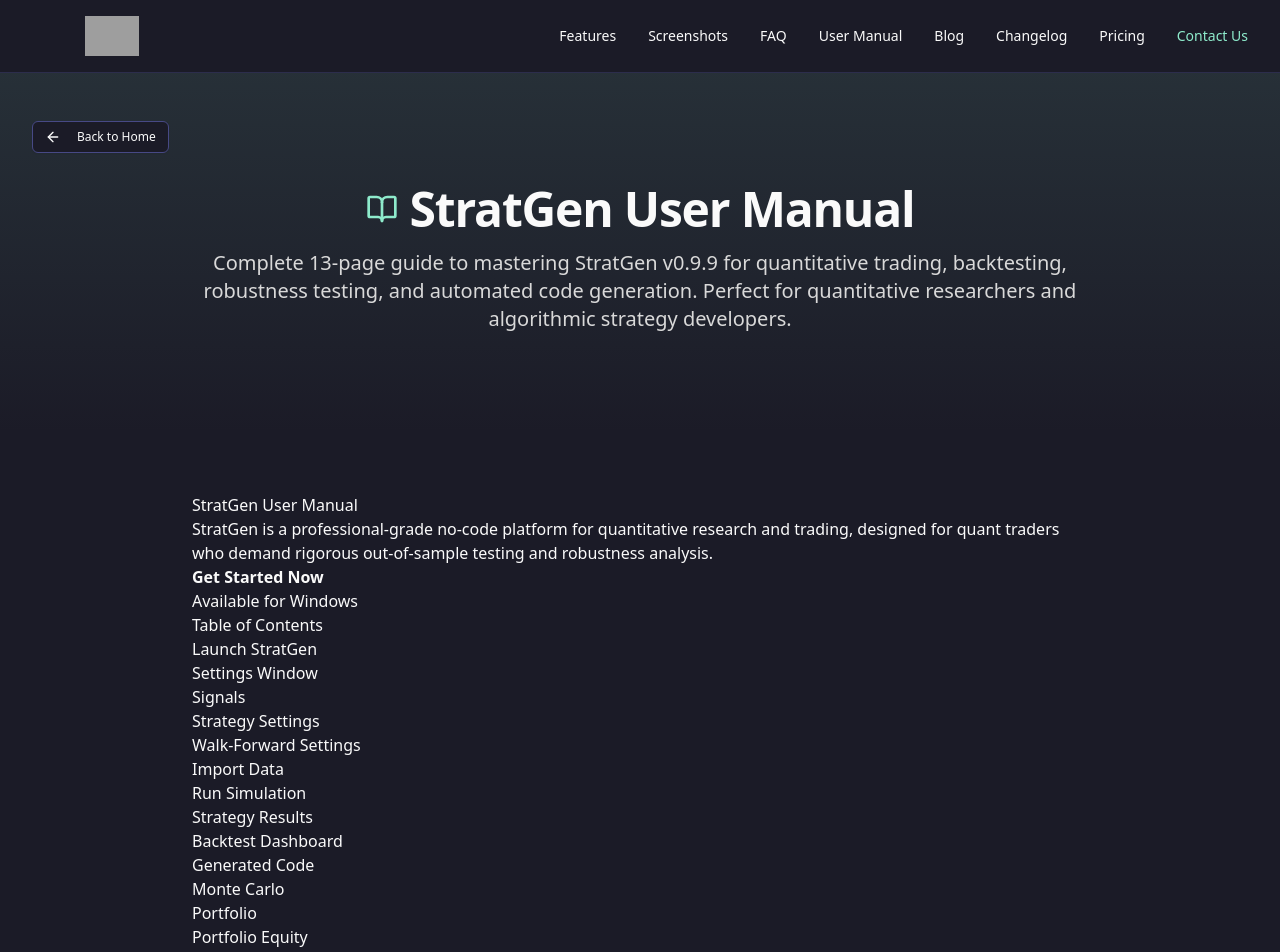
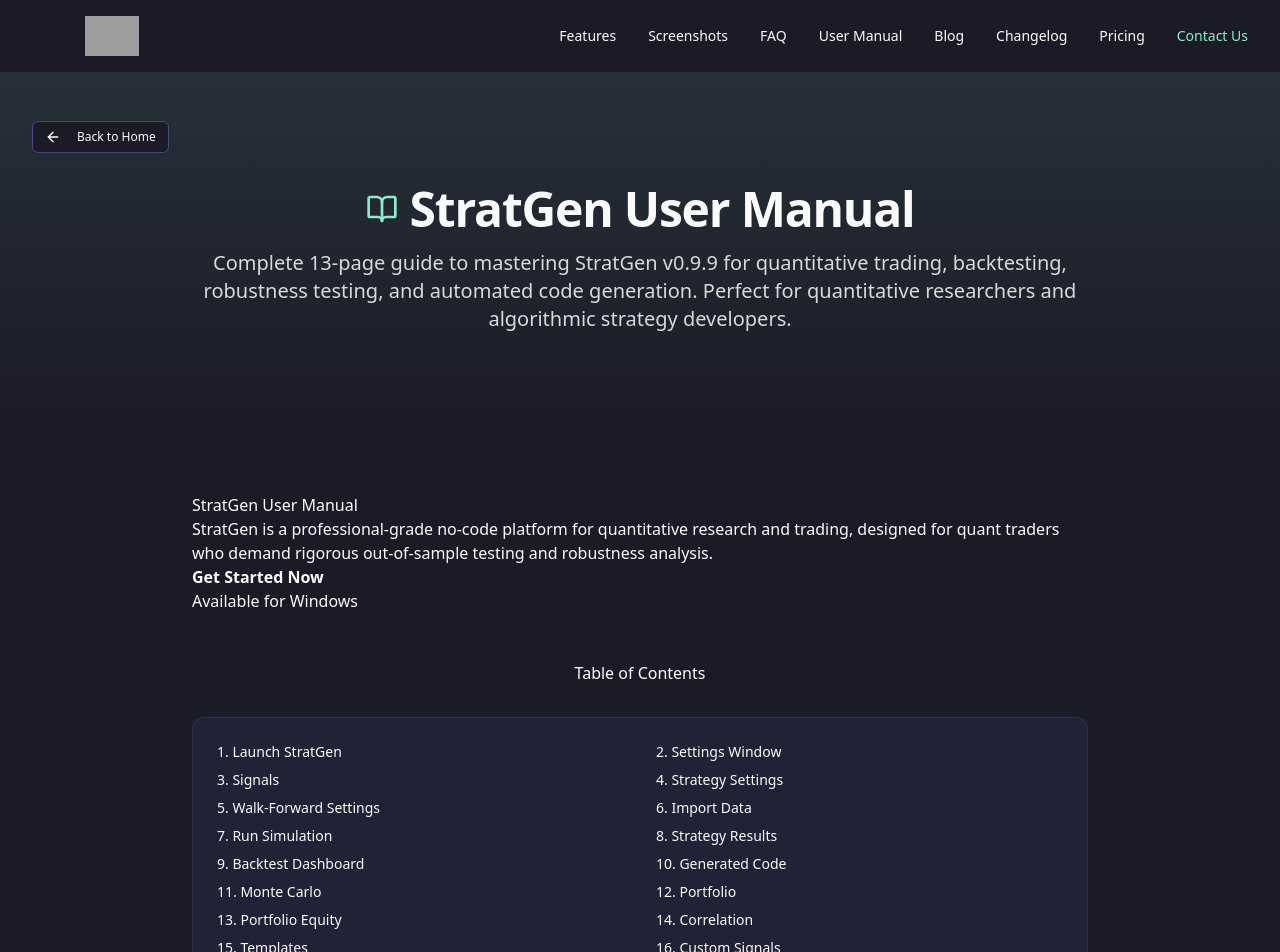
Before and after one commit to JacobAmaral/stratgen, a Next.js app: page /user-manual in a window 1280 px wide. Shown: the top 952 px of the page. Built offline with nearby package versions, Linux system fonts and the light colour scheme; grey boxes are pictures that could not be loaded.

Commit message:
0.9.9 added caching history data for faster WF

```diff
--- a/src/pages/user-manual.tsx
+++ b/src/pages/user-manual.tsx
@@ -8,73 +8,6 @@
 import { ArrowLeftIcon, DownloadIcon, BookOpenIcon } from "lucide-react";
 
 export default function UserManual() {
-  const manualPages = [
-    {
-      url: "https://assets.co.dev/dc630d7c-c620-481b-9ee9-1959feae8edc/stratgen_user_manualv0.9-01-1c9001e.png",
-      alt: "StratGen User Manual v0.9 Page 1 - Complete introduction and overview of the professional algorithmic trading platform for quantitative traders with no-code strategy development",
-      title: "Introduction & Overview"
-    },
-    {
-      url: "https://assets.co.dev/dc630d7c-c620-481b-9ee9-1959feae8edc/stratgen_user_manualv0.9-02-25dc147.png",
-      alt: "StratGen User Manual v0.9 Page 2 - Step-by-step installation guide and initial setup instructions for Windows algorithmic trading software",
-      title: "Installation & Setup"
-    },
-    {
-      url: "https://assets.co.dev/dc630d7c-c620-481b-9ee9-1959feae8edc/stratgen_user_manualv0.9-03-1570ba8.png",
-      alt: "StratGen User Manual v0.9 Page 3 - Comprehensive platform interface guide and navigation tutorial for quantitative trading dashboard and tools",
-      title: "Platform Interface"
-    },
-    {
-      url: "https://assets.co.dev/dc630d7c-c620-481b-9ee9-1959feae8edc/stratgen_user_manualv0.9-04-607f20d.png",
-      alt: "StratGen User Manual v0.9 Page 4 - Creating algorithmic trading strategies and signal testing tutorial with 600+ technical indicators for quantitative analysis",
-      title: "Strategy Creation"
-    },
-    {
-      url: "https://assets.co.dev/dc630d7c-c620-481b-9ee9-1959feae8edc/stratgen_user_manualv0.9-05-b93be6c.png",
-      alt: "StratGen User Manual v0.9 Page 5 - Advanced backtesting engine and robustness testing tools including Monte Carlo simulations and out-of-sample analysis",
-      title: "Backtesting & Analysis"
-    },
-    {
-      url: "https://assets.co.dev/dc630d7c-c620-481b-9ee9-1959feae8edc/stratgen_user_manualv0.9-06-3769cc7.png",
-      alt: "StratGen User Manual v0.9 Page 6 - Data import tutorial for OHLCV data analysis covering futures, equities, crypto, and forex trading instruments",
-      title: "Data Import & Analysis"
-    },
-    {
-      url: "https://assets.co.dev/dc630d7c-c620-481b-9ee9-1959feae8edc/stratgen_user_manualv0.9-07-8e3c421.png",
-      alt: "StratGen User Manual v0.9 Page 7 - Automated code generation guide for exporting trading strategies to NinjaTrader, TradeStation, and Python platforms",
-      title: "Automated Code Generation"
-    },
-    {
-      url: "https://assets.co.dev/dc630d7c-c620-481b-9ee9-1959feae8edc/stratgen_user_manualv0.9-08-45df199.png",
-      alt: "StratGen User Manual v0.9 Page 8 - Advanced signal analysis tutorial covering technical indicators, fundamental analysis, and quantitative research methodologies",
-      title: "Signal Analysis"
-    },
-    {
-      url: "https://assets.co.dev/dc630d7c-c620-481b-9ee9-1959feae8edc/stratgen_user_manualv0.9-09-f309e20.png",
-      alt: "StratGen User Manual v0.9 Page 9 - Strategy validation guide with out-of-sample testing, walk-forward analysis, and performance optimization for algorithmic trading",
-      title: "Strategy Validation"
-    },
-    {
-      url: "https://assets.co.dev/dc630d7c-c620-481b-9ee9-1959feae8edc/stratgen_user_manualv0.9-10-a570981.png",
-      alt: "StratGen User Manual v0.9 Page 10 - Code exporting guide for generating trading strategies for NinjaTrader, TradeStation, and Python platforms",
-      title: "Code Exporting"
-    },
-    {
-      url: "https://assets.co.dev/dc630d7c-c620-481b-9ee9-1959feae8edc/stratgen_user_manualv0.9-11-1118413.png",
-      alt: "StratGen User Manual v0.9 Page 11 - Portfolio management and analysis tools for professional algorithmic trading platform users",
-      title: "Portfolio"
-    },
-    {
-      url: "https://assets.co.dev/dc630d7c-c620-481b-9ee9-1959feae8edc/stratgen_user_manualv0.9-12-17f4fb3.png",
-      alt: "StratGen User Manual v0.9 Page 12 - Advanced portfolio features and configuration options for professional quantitative trading and strategy development",
-      title: "Advanced Portfolio Features"
-    },
-    {
-      url: "https://assets.co.dev/dc630d7c-c620-481b-9ee9-1959feae8edc/stratgen_user_manualv0.9-13-061f586.png",
-      alt: "StratGen User Manual v0.9 Page 13 - Summary with comprehensive overview and quick reference for all StratGen features and capabilities",
-      title: "Summary"
-    }
-  ];
 
   return (
     <>
@@ -264,26 +197,33 @@
 
                   <p><strong>Get Started Now</strong><br />Available for Windows</p>
 
-                  <h2>Table of Contents</h2>
-                  <ol>
-                      <li><a href="#launch">Launch StratGen</a></li>
-                      <li><a href="#settings-window">Settings Window</a></li>
-                      <li><a href="#signals-tab">Signals</a></li>
-                      <li><a href="#strategy-settings">Strategy Settings</a></li>
-                      <li><a href="#walk-forward">Walk-Forward Settings</a></li>
-                      <li><a href="#import-data">Import Data</a></li>
-                      <li><a href="#run-sim">Run Simulation</a></li>
-                      <li><a href="#results-list">Strategy Results</a></li>
-                      <li><a href="#dashboard">Backtest Dashboard</a></li>
-                      <li><a href="#generated-code">Generated Code</a></li>
-                      <li><a href="#monte-carlo">Monte Carlo</a></li>
-                      <li><a href="#portfolio">Portfolio</a></li>
-                      <li><a href="#portfolio-equity">Portfolio Equity</a></li>
-                      <li><a href="#correlation">Correlation</a></li>
-                      <li><a href="#templates">Templates</a></li>
-                      <li><a href="#custom-signals">Custom Signals</a></li>
-                      <li><a href="#walk-forward-results">Walk-Forward Results</a></li>
-                  </ol>
+                <h2 className="mt-12 mb-4 text-center">Table of Contents</h2>
+
+                <nav
+                    aria-label="Table of contents"
+                    className="my-8 rounded-xl border border-border/40 bg-muted/20 p-6"
+                >
+                    <ol className="grid grid-cols-1 gap-x-8 gap-y-2 md:grid-cols-2 list-decimal list-inside text-sm">
+                        <li><a href="#launch" className="hover:underline">Launch StratGen</a></li>
+                        <li><a href="#settings-window" className="hover:underline">Settings Window</a></li>
+                        <li><a href="#signals-tab" className="hover:underline">Signals</a></li>
+                        <li><a href="#strategy-settings" className="hover:underline">Strategy Settings</a></li>
+                        <li><a href="#walk-forward" className="hover:underline">Walk-Forward Settings</a></li>
+                        <li><a href="#import-data" className="hover:underline">Import Data</a></li>
+                        <li><a href="#run-sim" className="hover:underline">Run Simulation</a></li>
+                        <li><a href="#results-list" className="hover:underline">Strategy Results</a></li>
+                        <li><a href="#dashboard" className="hover:underline">Backtest Dashboard</a></li>
+                        <li><a href="#generated-code" className="hover:underline">Generated Code</a></li>
+                        <li><a href="#monte-carlo" className="hover:underline">Monte Carlo</a></li>
+                        <li><a href="#portfolio" className="hover:underline">Portfolio</a></li>
+                        <li><a href="#portfolio-equity" className="hover:underline">Portfolio Equity</a></li>
+                        <li><a href="#correlation" className="hover:underline">Correlation</a></li>
+                        <li><a href="#templates" className="hover:underline">Templates</a></li>
+                        <li><a href="#custom-signals" className="hover:underline">Custom Signals</a></li>
+                        <li><a href="#walk-forward-results" className="hover:underline">Walk-Forward Results</a></li>
+                    </ol>
+                </nav>
+
 
                   <hr />
 
```
